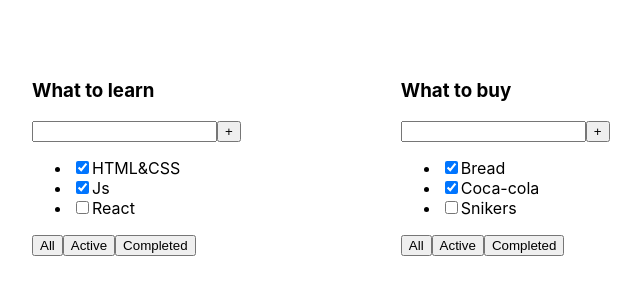
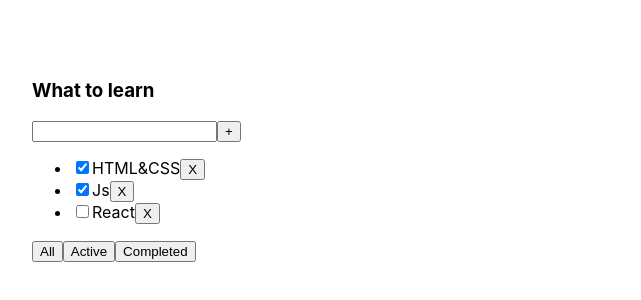
Before and after one commit to 000004-dj/1-todolist, a React (Create React App) app: page / in a window 1280 px wide. Shown: the top 300 px of the page, without its empty margins (28-669 px from the left). Built offline with nearby package versions, Linux system fonts and the light colour scheme.

Commit message:
first used useState in ToDoList

```diff
--- a/src/App.tsx
+++ b/src/App.tsx
@@ -1,18 +1,24 @@
-import React from 'react';
+import React, {useState} from 'react';
 import './App.css';
 import Todolist from './Todolist'
+import {constants} from "fs";
 
 export type TaskType = {
     id: number,
     title: string,
     isDone: boolean,
 }
+export type filterValuesType = "all" | "active" | "completed"
 
 function App() {
-    const todolistTitle_1: string = 'What to learn';
-    const todolistTitle_2: string = 'What to buy';
+    const todolistTitle: string = 'What to learn';
+    // const todolistTitle_2: string = 'What to buy';
 
-    const tasks_1: Array<TaskType> = [
+    // const tasks: Array<TaskType> = [
+    //
+    // ]
+
+    const [tasks, setTasks] = useState<Array<TaskType>>([
         {
             id: 1,
             title: "HTML&CSS",
@@ -28,31 +34,53 @@ function App() {
             title: "React",
             isDone: false,
         },
-    ]
+    ])
 
-    const tasks_2: Array<TaskType> = [
-        {
-            id: 4,
-            title: "Bread",
-            isDone: true,
-        },
-        {
-            id: 5,
-            title: "Coca-cola",
-            isDone: true,
-        },
-        {
-            id: 6,
-            title: "Snikers",
-            isDone: false,
-        },
-    ]
+    const removeTask = (taskId: number) => {
+        const updatedTasks = tasks.filter(task => task.id !== taskId)
+        setTasks(updatedTasks)
+    }
+    const [filter, setFilter] = useState<filterValuesType>("all")
+    console.log(filter)
 
+    // const tasks_2: Array<TaskType> = [
+    //     {
+    //         id: 4,
+    //         title: "Bread",
+    //         isDone: true,
+    //     },
+    //     {
+    //         id: 5,
+    //         title: "Coca-cola",
+    //         isDone: true,
+    //     },
+    //     {
+    //         id: 6,
+    //         title: "Snikers",
+    //         isDone: false,
+    //     },
+    // ]
+
+    const changeTodolistFilter = (nextFilterValue: filterValuesType) => {
+        setFilter(nextFilterValue)
+    }
+
+    let tasksForRender: Array<TaskType> = [];
+    if (filter === "all") {
+        tasksForRender = tasks
+    } else if (
+        filter === "active"
+    ) {
+        tasksForRender = tasks.filter(task => task.isDone === false)
+    } else if (filter === "completed") {
+        tasksForRender = tasks.filter(task => task.isDone === true)
+    }
 
     return (
         <div className='App'>
-            <Todolist title={todolistTitle_1} tasks={tasks_1}/>
-            <Todolist title={todolistTitle_2} tasks={tasks_2}/>
+            <Todolist title={todolistTitle} tasks={tasksForRender} updatedTasks={removeTask}
+                      changeTodolistFilter={changeTodolistFilter}/>
+            {/*<Todolist title={todolistTitle_2} tasks={tasks_2}/>*/}
         </div>
     )
 }
--- a/src/Todolist.tsx
+++ b/src/Todolist.tsx
@@ -1,14 +1,30 @@
 import React from "react";
-import {TaskType} from "./App";
+import {filterValuesType, TaskType} from "./App";
 
 type TodolistPropsType = {
     title: string
     tasks: Array<TaskType>
-
-
+    updatedTasks: (TaskId: number) => void
+    changeTodolistFilter: (changeTodolistFilter: filterValuesType) => void
 }
 
 function Todolist(props: TodolistPropsType) {
+    const getTasksElementItem = (task: TaskType) => {
+        return (
+            <li key={task.id}>
+                <input type="checkbox" checked={task.isDone}/>
+                <span>{task.title}</span>
+                <button onClick={() => {
+                    props.updatedTasks(task.id)
+                }}>
+                    X
+                </button>
+            </li>
+        )
+    }
+    // const tasksListElement = props.tasks.map(getTasksElementItem)
+
+
     return (
         <div className='App'>
             <div><h3>{props.title}</h3>
@@ -17,23 +33,21 @@ function Todolist(props: TodolistPropsType) {
                     <button>+</button>
                 </div>
                 <ul>
-                    <li>
-                        <input type="checkbox" checked={props.tasks[0].isDone}/>
-                        <span>{props.tasks[0].title}</span>
-                    </li>
-                    <li>
-                        <input type="checkbox" checked={props.tasks[1].isDone}/>
-                        <span>{props.tasks[1].title}</span>
-                    </li>
-                    <li>
-                        <input type="checkbox" checked={props.tasks[2].isDone}/>
-                        <span>{props.tasks[2].title}</span>
-                    </li>
+                    {props.tasks.map(getTasksElementItem)}
                 </ul>
                 <div>
-                    <button>All</button>
-                    <button>Active</button>
-                    <button>Completed</button>
+                    <button onClick={() => {
+                        props.changeTodolistFilter("all")
+                    }}>All
+                    </button>
+                    <button onClick={() => {
+                        props.changeTodolistFilter("active")
+                    }}>Active
+                    </button>
+                    <button onClick={() => {
+                        props.changeTodolistFilter("completed")
+                    }}>Completed
+                    </button>
                 </div>
             </div>
         </div>
--- a/src/index.tsx
+++ b/src/index.tsx
@@ -5,12 +5,12 @@ import App from './App';
 
 
 const root = ReactDOM.createRoot(
-  document.getElementById('root') as HTMLElement
+    document.getElementById('root') as HTMLElement
 );
 root.render(
-  <React.StrictMode>
-    <App />
-  </React.StrictMode>
+    // <React.StrictMode>
+    <App/>
+    // </React.StrictMode>
 );
 
 // If you want to start measuring performance in your app, pass a function
```
